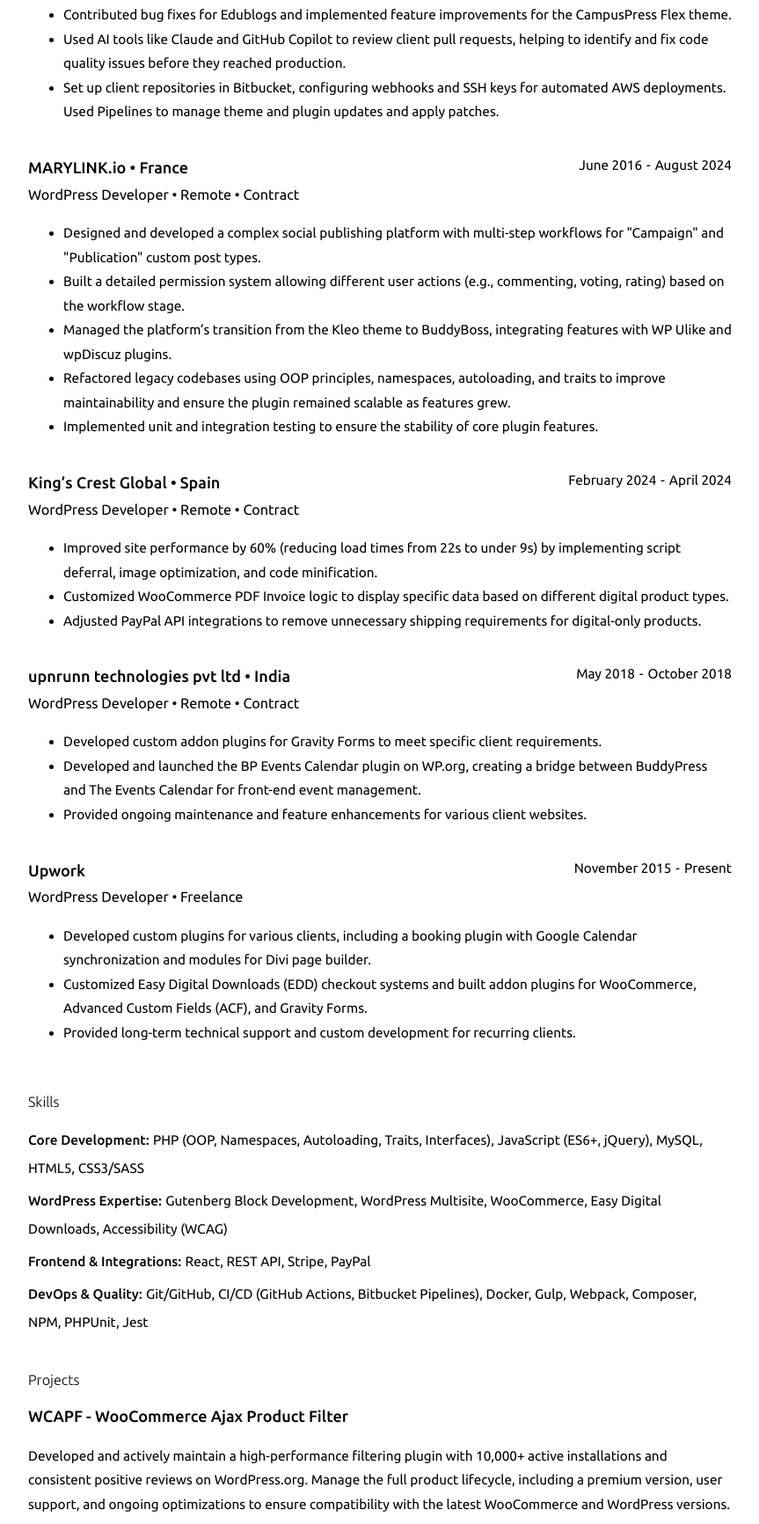
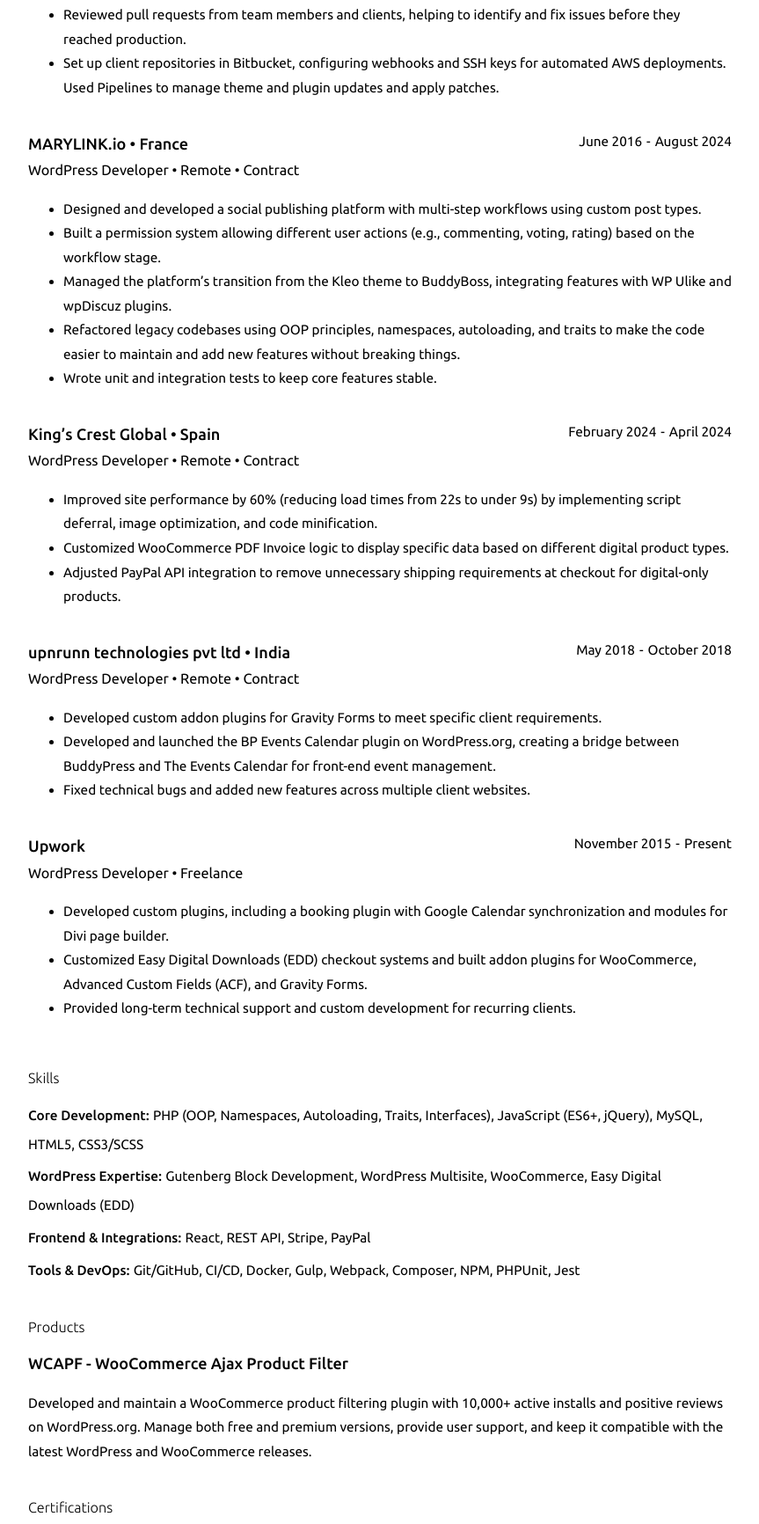
Before and after one commit to shamimmoeen/my-resume, a website: page index.html in a window 1280 px wide. Shown: the part 711-2443 px from the top of the page at 88% size, without its empty margins (208-1071 px from the left). Drawn offline with Linux system fonts and the light colour scheme.

Commit message:
improve the consistency

```diff
--- a/index.html
+++ b/index.html
@@ -151,7 +151,7 @@
       <div class="section professional-summary">
         <h2>Summary</h2>
         <p>
-          Professional WordPress Developer with over 10 years of experience specializing in custom plugin development and large-scale Multisite environments. Recent experience at Incsub (CampusPress and Edublogs) focused on Gutenberg block development, ensuring accessibility standards (WCAG), and performing enterprise-level code reviews. Passionate about building secure, high-performance web solutions through clean code and modern CI/CD workflows.
+          WordPress Developer with over 10 years of experience in custom plugin development and large-scale Multisite environments. Recent experience at Incsub (CampusPress and Edublogs) focused on Gutenberg block development, accessibility best practices (WCAG), and technical code reviews. Building secure, high-performance web solutions through clean code and modern CI/CD workflows.
         </p>
       </div>
 
@@ -171,7 +171,7 @@
           <div class="employment-description">
             <ul>
               <li>
-                Developed custom Gutenberg blocks using ACF Pro and performed bug fixes and improvements for existing block-based themes.
+                Developed custom Gutenberg blocks using Advanced Custom Fields (ACF) Pro and performed bug fixes and improvements to existing blocks.
               </li>
 
               <li>
@@ -179,11 +179,11 @@
               </li>
 
               <li>
-                Implemented accessibility (WCAG) improvements across client sites to ensure both front-end and back-end interfaces were accessible to all users.
+                Implemented accessibility improvements based on WCAG standards, improving usability for keyboard and screen reader users.
               </li>
 
               <li>
-                Performed technical reviews of third-party plugins to identify performance and security issues and applied patches where necessary before integration into large-scale Multisite networks.
+                Performed technical reviews of third-party plugins to identify performance and security issues and applied patches where necessary before integrating them into large-scale Multisite networks.
               </li>
 
               <li>
@@ -191,7 +191,7 @@
               </li>
 
               <li>
-                Used AI tools like Claude and GitHub Copilot to review client pull requests, helping to identify and fix code quality issues before they reached production.
+                Reviewed pull requests from team members and clients, helping to identify and fix issues before they reached production.
               </li>
 
               <li>
@@ -214,11 +214,11 @@
           <div class="employment-description">
             <ul>
               <li>
-                Designed and developed a complex social publishing platform with multi-step workflows for "Campaign" and "Publication" custom post types.
+                Designed and developed a social publishing platform with multi-step workflows using custom post types.
               </li>
 
               <li>
-                Built a detailed permission system allowing different user actions (e.g., commenting, voting, rating) based on the workflow stage.
+                Built a permission system allowing different user actions (e.g., commenting, voting, rating) based on the workflow stage.
               </li>
 
               <li>
@@ -226,11 +226,11 @@
               </li>
 
               <li>
-                Refactored legacy codebases using OOP principles, namespaces, autoloading, and traits to improve maintainability and ensure the plugin remained scalable as features grew.
+                Refactored legacy codebases using OOP principles, namespaces, autoloading, and traits to make the code easier to maintain and add new features without breaking things.
               </li>
 
               <li>
-                Implemented unit and integration testing to ensure the stability of core plugin features.
+                Wrote unit and integration tests to keep core features stable.
               </li>
             </ul>
           </div>
@@ -257,7 +257,7 @@
               </li>
 
               <li>
-                Adjusted PayPal API integrations to remove unnecessary shipping requirements for digital-only products.
+                Adjusted PayPal API integration to remove unnecessary shipping requirements at checkout for digital-only products.
               </li>
             </ul>
           </div>
@@ -282,11 +282,11 @@
               </li>
 
               <li>
-                Developed and launched the BP Events Calendar plugin on WP.org, creating a bridge between BuddyPress and The Events Calendar for front-end event management.
+                Developed and launched the BP Events Calendar plugin on WordPress.org, creating a bridge between BuddyPress and The Events Calendar for front-end event management.
               </li>
 
               <li>
-                Provided ongoing maintenance and feature enhancements for various client websites.
+                Fixed technical bugs and added new features across multiple client websites.
               </li>
             </ul>
           </div>
@@ -307,7 +307,7 @@
           <div class="employment-description">
             <ul>
               <li>
-                Developed custom plugins for various clients, including a booking plugin with Google Calendar synchronization and modules for Divi page builder.
+                Developed custom plugins, including a booking plugin with Google Calendar synchronization and modules for Divi page builder.
               </li>
 
               <li>
@@ -331,7 +331,7 @@
           <span>JavaScript (ES6+, jQuery)</span>
           <span>MySQL</span>
           <span>HTML5</span>
-          <span>CSS3/SASS</span>
+          <span>CSS3/SCSS</span>
         </p>
 
         <p>
@@ -339,8 +339,7 @@
           <span>Gutenberg Block Development</span>
           <span>WordPress Multisite</span>
           <span>WooCommerce</span>
-          <span>Easy Digital Downloads</span>
-          <span>Accessibility (WCAG)</span>
+          <span>Easy Digital Downloads (EDD)</span>
         </p>
 
         <p>
@@ -352,9 +351,9 @@
         </p>
 
         <p>
-          <b>DevOps & Quality:</b>
+          <b>Tools & DevOps:</b>
           <span>Git/GitHub</span>
-          <span>CI/CD (GitHub Actions, Bitbucket Pipelines)</span>
+          <span>CI/CD</span>
           <span>Docker</span>
           <span>Gulp</span>
           <span>Webpack</span>
@@ -366,7 +365,7 @@
       </div>
 
       <div class="section projects">
-        <h2>Projects</h2>
+        <h2>Products</h2>
 
         <div class="project">
           <div class="project-title">
@@ -374,7 +373,7 @@
           </div>
           <div class="project-description">
             <p>
-              Developed and actively maintain a high-performance filtering plugin with 10,000+ active installations and consistent positive reviews on WordPress.org. Manage the full product lifecycle, including a premium version, user support, and ongoing optimizations to ensure compatibility with the latest WooCommerce and WordPress versions.
+              Developed and maintain a WooCommerce product filtering plugin with 10,000+ active installs and positive reviews on WordPress.org. Manage both free and premium versions, provide user support, and keep it compatible with the latest WordPress and WooCommerce releases.
             </p>
           </div>
         </div>
@@ -429,7 +428,7 @@
             </div>
           </div>
           <div class="education-provider">
-            Bachelor's degree, Mechanical Engineering • Dropped-out
+            Bachelor's degree in Mechanical Engineering • Incomplete
           </div>
         </div>
       </div>
```
Also changed, not shown: 1 other file.
